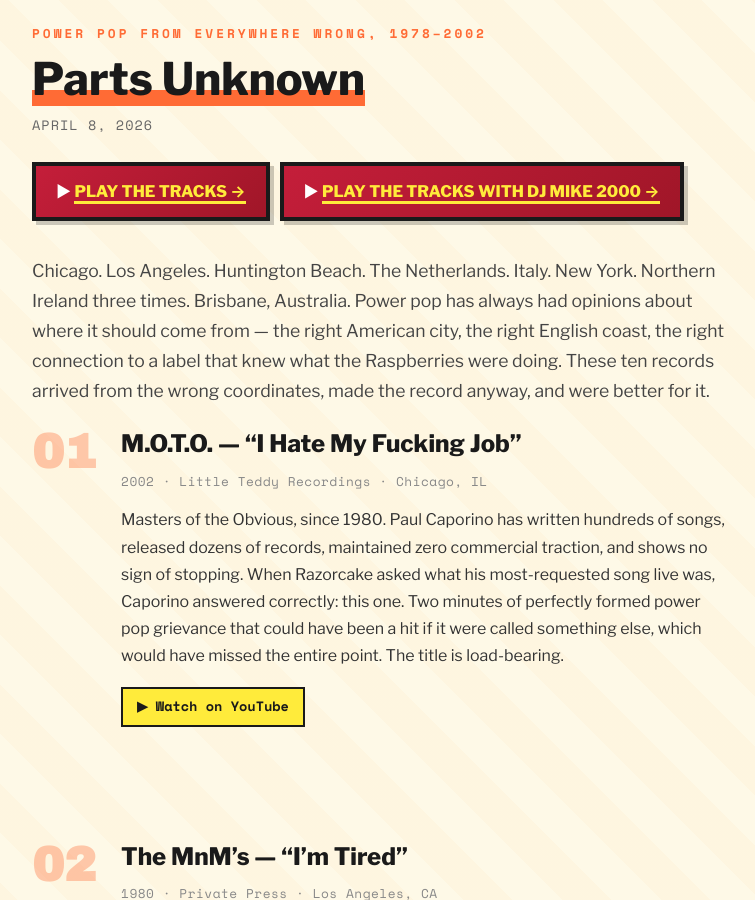
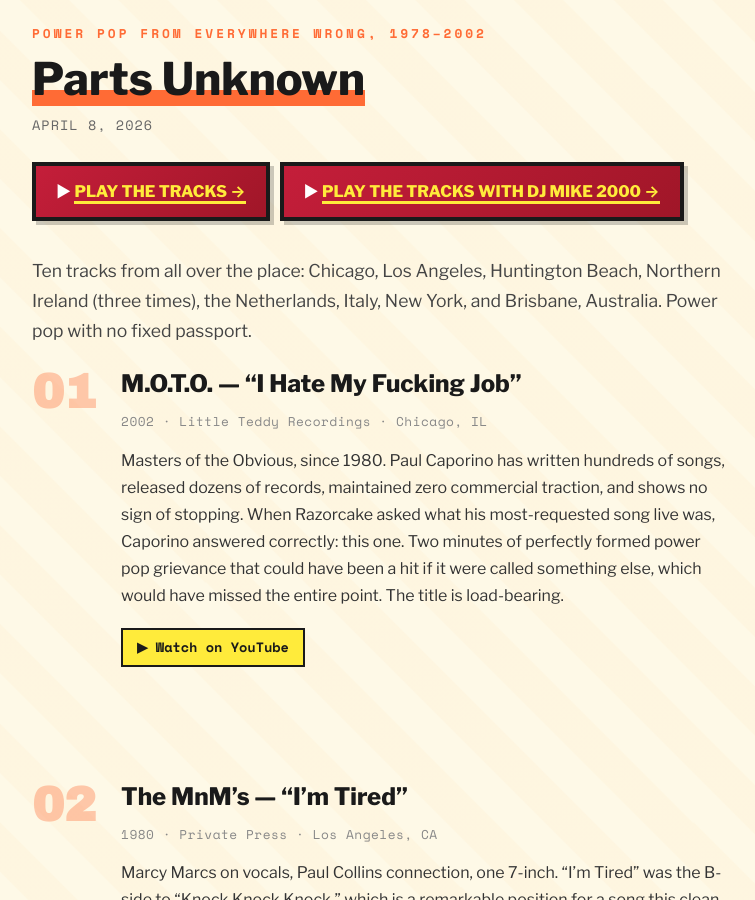
Before and after one commit to michaelgpearce/mike2000, a Jekyll site: the page built from posts/016-parts-unknown.html, in a window 1280 px wide and 900 px high, scrolled down 419 px. Shown: the whole window, without its empty margins (258-1013 px from the left). Built offline with Jekyll 4.4.1, drawn with Linux system fonts in a browser that asks for light colours.

Commit message:
Post 016: fix intro copy

```diff
--- a/posts/016-parts-unknown.html
+++ b/posts/016-parts-unknown.html
@@ -11,7 +11,7 @@
       <div class="playlist-link">&#9654; <a href="https://www.youtube.com/watch?list=PLY_J9x1TwU6ckN53KVEtT7PRvKikgwVZh&v=aWTiVbA0z8I&autoplay=1" target="_blank">PLAY THE TRACKS &rarr;</a></div>
       <div class="playlist-link">&#9654; <a href="https://www.youtube.com/watch?list=PLY_J9x1TwU6dWvfn6VkqRD2fzhO-7V8PT&v=03lOnRd7jJQ&autoplay=1" target="_blank">PLAY THE TRACKS WITH DJ MIKE 2000 &rarr;</a></div>
     </div>
-    <p class="post-intro">Chicago. Los Angeles. Huntington Beach. The Netherlands. Italy. New York. Northern Ireland three times. Brisbane, Australia. Power pop has always had opinions about where it should come from &mdash; the right American city, the right English coast, the right connection to a label that knew what the Raspberries were doing. These ten records arrived from the wrong coordinates, made the record anyway, and were better for it.</p>
+    <p class="post-intro">Ten tracks from all over the place: Chicago, Los Angeles, Huntington Beach, Northern Ireland (three times), the Netherlands, Italy, New York, and Brisbane, Australia. Power pop with no fixed passport.</p>
   </div>
 
   <ol class="tracklist">
```
